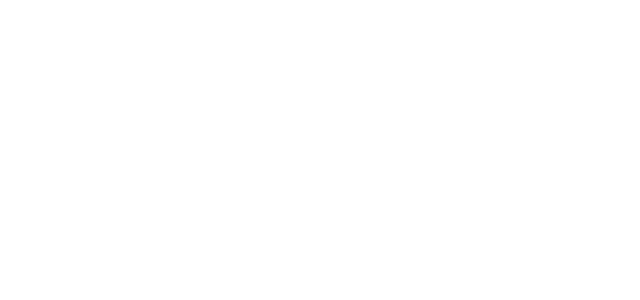
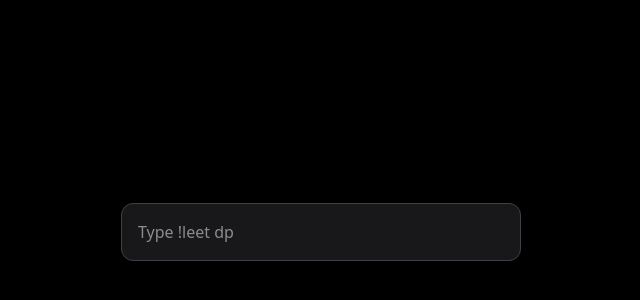
Before and after one commit to anuradhasharma1/unduck, a Next.js app: page / in a window 1280 px wide. Shown: the part 168-468 px from the top of the page, without its empty margins (319-959 px from the left). Built offline with nearby package versions, Linux system fonts and the light colour scheme.

Commit message:
feat : basic search input ui

```diff
--- a/app/page.tsx
+++ b/app/page.tsx
@@ -2,6 +2,11 @@
 
 export default function Home() {
   return (
-<div></div>
+   <main className="flex items-center justify-center h-screen bg-black text-white">
+    <input type="text"
+    placeholder="Type !leet dp"
+    className="w-[400px] p-4 rounded-xl bg-zinc-900 border border-zinc-700 focus:outline-none focus:ring-2 focus:ring-white"
+    />
+   </main>
   );
 }
```
